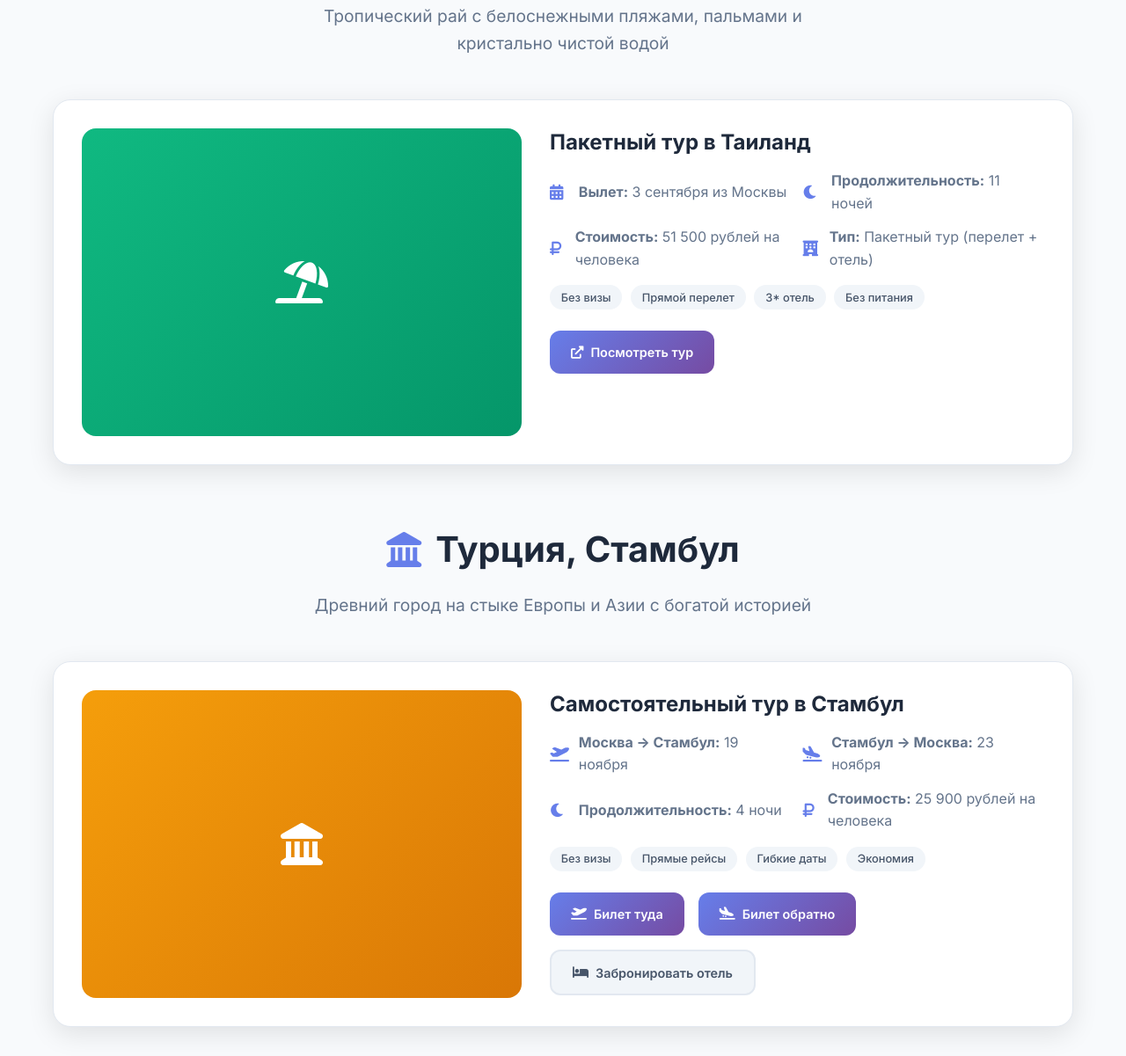
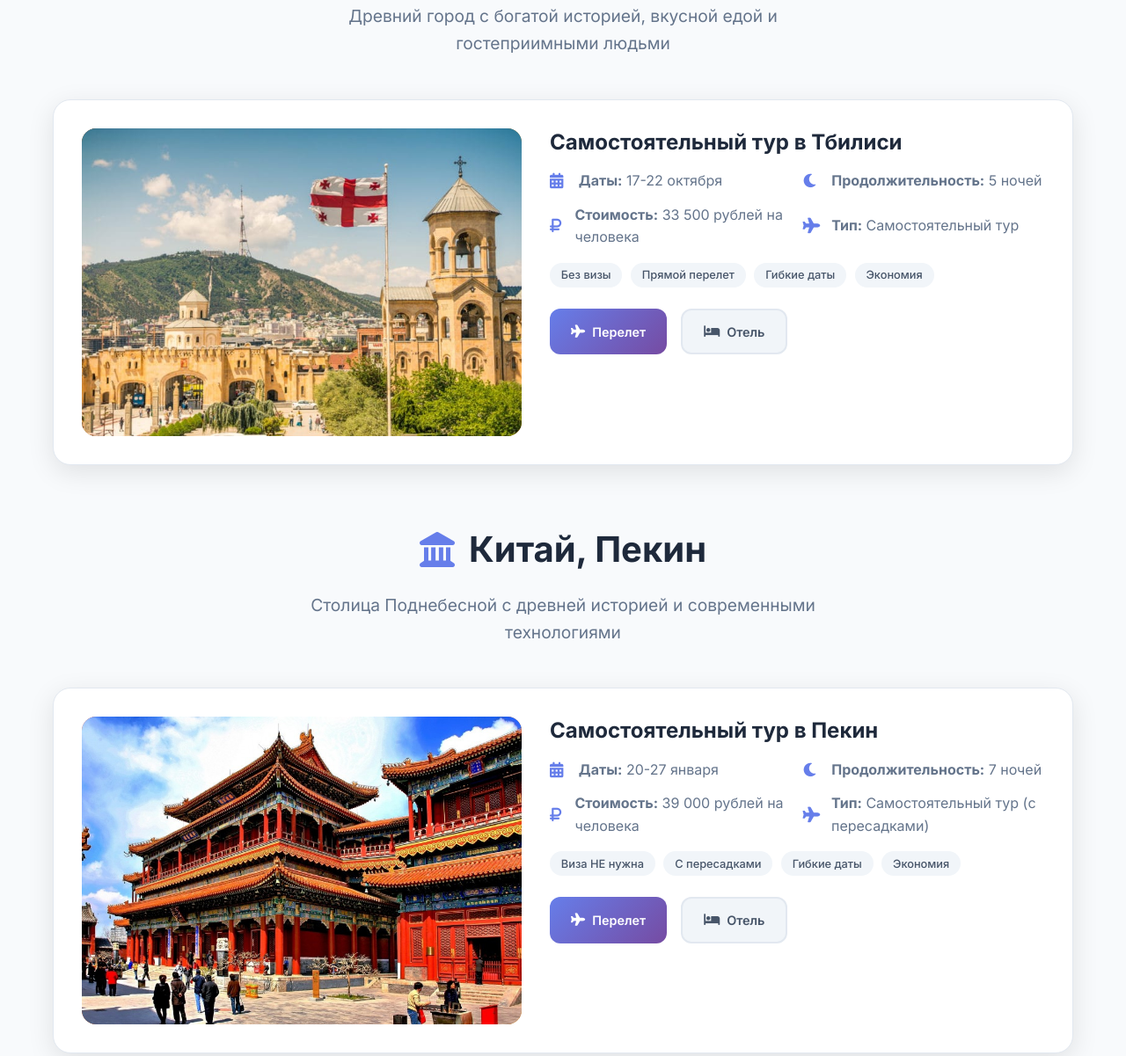
Before and after one commit to ootpusk/travel-tools, a website: page actual-tours.html in a window 1280 px wide. Shown: the part 1296-2497 px from the top of the page at 88% size. Drawn offline with Linux system fonts and the light colour scheme.

Commit message:
Add files via upload

```diff
--- a/actual-tours.html
+++ b/actual-tours.html
@@ -33,7 +33,7 @@
         <div class="container">
             <div class="hero-content">
                 <h2>Актуальная подборка путешествий</h2>
-                <p>Цены актуальны на дату составления подборки (01.09.2025) и могут измениться</p>
+                <p>Цены актуальны на дату составления подборки (01.10.2025) и могут измениться</p>
             </div>
         </div>
     </section>
@@ -43,76 +43,30 @@
     <!-- Main Content -->
     <main class="main-content">
         <div class="container">
-            <!-- Dubai Section -->
-            <section id="dubai" class="category-section">
+            <!-- Turkey Section -->
+            <section id="turkey" class="category-section">
                 <div class="section-header">
-                    <h2><i class="fas fa-mosque"></i> ОАЭ, Дубай</h2>
-                    <p>Современный мегаполис в пустыне с небоскребами и пляжами</p>
+                    <h2><i class="fas fa-umbrella-beach"></i> Турция, Кемер</h2>
+                    <p>Курортный город на побережье Средиземного моря с красивыми пляжами</p>
                 </div>
                 <div class="trip-card">
-                    <div class="trip-image">
-                        <i class="fas fa-mosque"></i>
+                    <div class="trip-image turkey">
+                        <img src="pic for actual tours/kemer.jpg" alt="Кемер" class="trip-photo">
                     </div>
                     <div class="trip-content">
-                        <h3>Пакетный тур в Дубай</h3>
+                        <h3>Пакетный тур в Кемер</h3>
                         <div class="trip-details">
                             <div class="trip-detail">
                                 <i class="fas fa-calendar-alt"></i>
-                                <span><strong>Вылет:</strong> 7 сентября из Москвы</span>
+                                <span><strong>Вылет:</strong> 31 октября из Москвы</span>
                             </div>
                             <div class="trip-detail">
                                 <i class="fas fa-moon"></i>
-                                <span><strong>Продолжительность:</strong> 7 ночей</span>
+                                <span><strong>Продолжительность:</strong> 6 ночей</span>
                             </div>
                             <div class="trip-detail">
                                 <i class="fas fa-ruble-sign"></i>
-                                <span><strong>Стоимость:</strong> 45 500 рублей на человека</span>
-                            </div>
-                            <div class="trip-detail">
-                                <i class="fas fa-hotel"></i>
-                                <span><strong>Тип:</strong> Пакетный тур (перелет + отель)</span>
-                            </div>
-                        </div>
-                        <div class="trip-features">
-                            <span class="feature">Безвизовый въезд</span>
-                            <span class="feature">Прямой перелет</span>
-                            <span class="feature">4* отель</span>
-                            <span class="feature">Завтраки</span>
-                        </div>
-                        <div class="trip-actions">
-                            <a href="https://tourvisor.ru/t/5699592551#tvtourid=5699592551" target="_blank" rel="noopener noreferrer" class="btn btn-primary">
-                                <i class="fas fa-external-link-alt"></i>
-                                Посмотреть тур
-                            </a>
-                        </div>
-                    </div>
-                </div>
-            </section>
-
-            <!-- Thailand Section -->
-            <section id="thailand" class="category-section">
-                <div class="section-header">
-                    <h2><i class="fas fa-umbrella-beach"></i> Таиланд, Пхукет</h2>
-                    <p>Тропический рай с белоснежными пляжами, пальмами и кристально чистой водой</p>
-                </div>
-                <div class="trip-card">
-                    <div class="trip-image thailand">
-                        <i class="fas fa-umbrella-beach"></i>
-                    </div>
-                    <div class="trip-content">
-                        <h3>Пакетный тур в Таиланд</h3>
-                        <div class="trip-details">
-                            <div class="trip-detail">
-                                <i class="fas fa-calendar-alt"></i>
-                                <span><strong>Вылет:</strong> 3 сентября из Москвы</span>
-                            </div>
-                            <div class="trip-detail">
-                                <i class="fas fa-moon"></i>
-                                <span><strong>Продолжительность:</strong> 11 ночей</span>
-                            </div>
-                            <div class="trip-detail">
-                                <i class="fas fa-ruble-sign"></i>
-                                <span><strong>Стоимость:</strong> 51 500 рублей на человека</span>
+                                <span><strong>Стоимость:</strong> 65 000 рублей на человека</span>
                             </div>
                             <div class="trip-detail">
                                 <i class="fas fa-hotel"></i>
@@ -122,67 +76,113 @@
                         <div class="trip-features">
                             <span class="feature">Без визы</span>
                             <span class="feature">Прямой перелет</span>
-                            <span class="feature">3* отель</span>
-                            <span class="feature">Без питания</span>
+                            <span class="feature">5* отель</span>
+                            <span class="feature">Все включено</span>
                         </div>
                         <div class="trip-actions">
-                            <a href="https://tourvisor.ru/t/5699531768#tvtourid=5699531768" target="_blank" rel="noopener noreferrer" class="btn btn-primary">
+                            <a href="https://tourvisor.ru/search.php?ts_dosearch=1&s_form_mode=0&s_nights_from=6&s_nights_to=14&s_regular=1&x_hotel_codes=1332&s_j_date_from=13.10.2025&s_j_date_to=31.10.2025&s_adults=2&s_meal=7&s_stars=5&s_flyfrom=1&s_country=4&s_currency=0" target="_blank" rel="noopener noreferrer" class="btn btn-primary">
                                 <i class="fas fa-external-link-alt"></i>
-                                Посмотреть тур
+                                Подробнее здесь
                             </a>
                         </div>
                     </div>
                 </div>
             </section>
 
-            <!-- Istanbul Section -->
-            <section id="istanbul" class="category-section">
+            <!-- Georgia Section -->
+            <section id="georgia" class="category-section">
                 <div class="section-header">
-                    <h2><i class="fas fa-landmark"></i> Турция, Стамбул</h2>
-                    <p>Древний город на стыке Европы и Азии с богатой историей</p>
+                    <h2><i class="fas fa-mountain"></i> Грузия, Тбилиси</h2>
+                    <p>Древний город с богатой историей, вкусной едой и гостеприимными людьми</p>
                 </div>
                 <div class="trip-card">
-                    <div class="trip-image istanbul">
-                        <i class="fas fa-landmark"></i>
+                    <div class="trip-image georgia">
+                        <img src="pic for actual tours/Tbilisi.jpg" alt="Тбилиси" class="trip-photo">
                     </div>
                     <div class="trip-content">
-                        <h3>Самостоятельный тур в Стамбул</h3>
+                        <h3>Самостоятельный тур в Тбилиси</h3>
                         <div class="trip-details">
                             <div class="trip-detail">
-                                <i class="fas fa-plane-departure"></i>
-                                <span><strong>Москва → Стамбул:</strong> 19 ноября</span>
-                            </div>
-                            <div class="trip-detail">
-                                <i class="fas fa-plane-arrival"></i>
-                                <span><strong>Стамбул → Москва:</strong> 23 ноября</span>
+                                <i class="fas fa-calendar-alt"></i>
+                                <span><strong>Даты:</strong> 17-22 октября</span>
                             </div>
                             <div class="trip-detail">
                                 <i class="fas fa-moon"></i>
-                                <span><strong>Продолжительность:</strong> 4 ночи</span>
+                                <span><strong>Продолжительность:</strong> 5 ночей</span>
                             </div>
                             <div class="trip-detail">
                                 <i class="fas fa-ruble-sign"></i>
-                                <span><strong>Стоимость:</strong> 25 900 рублей на человека</span>
+                                <span><strong>Стоимость:</strong> 33 500 рублей на человека</span>
+                            </div>
+                            <div class="trip-detail">
+                                <i class="fas fa-plane"></i>
+                                <span><strong>Тип:</strong> Самостоятельный тур</span>
                             </div>
                         </div>
                         <div class="trip-features">
                             <span class="feature">Без визы</span>
-                            <span class="feature">Прямые рейсы</span>
+                            <span class="feature">Прямой перелет</span>
                             <span class="feature">Гибкие даты</span>
                             <span class="feature">Экономия</span>
                         </div>
                         <div class="trip-actions">
-                            <a href="https://www.kupibilet.ru/search?adult=1&cabinClass=Y&child=0&childrenAges=[]&infant=0&route[0]=iatax:MOW_2025-11-19_date_2025-11-19_iatax:IST&v=2" target="_blank" rel="noopener noreferrer" class="btn btn-primary">
-                                <i class="fas fa-plane-departure"></i>
-                                Билет туда
+                            <a href="https://kupibilet.ru/search?v=2&cabinClass=Y&adult=1&child=0&infant=0&route%5B0%5D=iatax:MOW_2025-10-17_date_2025-10-17_iatax:TBS&route%5B1%5D=iatax:TBS_2025-10-22_date_2025-10-22_iatax:MOW&utm_campaign=tickets&agent=kup747&utm_medium=search&utm_source=direct&ticket=1760648400000-WZ-565_1761076800000-WZ-566&tag=searchru" target="_blank" rel="noopener noreferrer" class="btn btn-primary">
+                                <i class="fas fa-plane"></i>
+                                Перелет
                             </a>
-                            <a href="https://www.kupibilet.ru/search?adult=1&cabinClass=Y&child=0&childrenAges=[]&infant=0&route[0]=iatax:IST_2025-11-23_date_2025-11-23_iatax:MOW&v=2" target="_blank" rel="noopener noreferrer" class="btn btn-primary">
-                                <i class="fas fa-plane-arrival"></i>
-                                Билет обратно
+                            <a href="https://www.booking.com/Share-hogWYu" target="_blank" rel="noopener noreferrer" class="btn btn-secondary">
+                                <i class="fas fa-bed"></i>
+                                Отель
                             </a>
-                            <a href="https://www.booking.com/Share-pOTFs8Ml" target="_blank" rel="noopener noreferrer" class="btn btn-secondary">
+                        </div>
+                    </div>
+                </div>
+            </section>
+
+            <!-- China Section -->
+            <section id="china" class="category-section">
+                <div class="section-header">
+                    <h2><i class="fas fa-landmark"></i> Китай, Пекин</h2>
+                    <p>Столица Поднебесной с древней историей и современными технологиями</p>
+                </div>
+                <div class="trip-card">
+                    <div class="trip-image china">
+                        <img src="pic for actual tours/pekin.jpg" alt="Пекин" class="trip-photo">
+                    </div>
+                    <div class="trip-content">
+                        <h3>Самостоятельный тур в Пекин</h3>
+                        <div class="trip-details">
+                            <div class="trip-detail">
+                                <i class="fas fa-calendar-alt"></i>
+                                <span><strong>Даты:</strong> 20-27 января</span>
+                            </div>
+                            <div class="trip-detail">
+                                <i class="fas fa-moon"></i>
+                                <span><strong>Продолжительность:</strong> 7 ночей</span>
+                            </div>
+                            <div class="trip-detail">
+                                <i class="fas fa-ruble-sign"></i>
+                                <span><strong>Стоимость:</strong> 39 000 рублей на человека</span>
+                            </div>
+                            <div class="trip-detail">
+                                <i class="fas fa-plane"></i>
+                                <span><strong>Тип:</strong> Самостоятельный тур (с пересадками)</span>
+                            </div>
+                        </div>
+                        <div class="trip-features">
+                            <span class="feature">Виза НЕ нужна</span>
+                            <span class="feature">С пересадками</span>
+                            <span class="feature">Гибкие даты</span>
+                            <span class="feature">Экономия</span>
+                        </div>
+                        <div class="trip-actions">
+                            <a href="https://kupibilet.ru/search?v=2&cabinClass=Y&adult=1&child=0&infant=0&route%5B0%5D=iatax:MOW_2026-01-20_date_2026-01-20_iatax:BJS&route%5B1%5D=iatax:BJS_2026-01-27_date_2026-01-27_iatax:MOW&utm_campaign=tickets&utm_source=direct&utm_medium=search&tag=searchru&ticket=1768856400000-S7-3021_1768924800000-S7-6311_1769443200000-S7-5724_1769446800000-S7-2508&agent=kup747" target="_blank" rel="noopener noreferrer" class="btn btn-primary">
+                                <i class="fas fa-plane"></i>
+                                Перелет
+                            </a>
+                            <a href="https://www.booking.com/Share-sN1B2js" target="_blank" rel="noopener noreferrer" class="btn btn-secondary">
                                 <i class="fas fa-bed"></i>
-                                Забронировать отель
+                                Отель
                             </a>
                         </div>
                     </div>
@@ -239,9 +239,9 @@
                 <div class="footer-section">
                     <h4>Направления</h4>
                     <ul>
-                        <li><a href="#dubai">Дубай</a></li>
-                        <li><a href="#thailand">Таиланд</a></li>
-                        <li><a href="#istanbul">Стамбул</a></li>
+                        <li><a href="#turkey">Кемер</a></li>
+                        <li><a href="#georgia">Тбилиси</a></li>
+                        <li><a href="#china">Пекин</a></li>
                     </ul>
                 </div>
                 <div class="footer-section">
--- a/styles.css
+++ b/styles.css
@@ -535,6 +535,28 @@ body {
 
 .trip-image.thailand {
     background: linear-gradient(135deg, #10b981 0%, #059669 100%);
+}
+
+.trip-image.turkey {
+    background: linear-gradient(135deg, #4ecdc4 0%, #44a08d 100%);
+    overflow: hidden;
+}
+
+.trip-image.georgia {
+    background: linear-gradient(135deg, #8b4513 0%, #daa520 100%);
+    overflow: hidden;
+}
+
+.trip-image.china {
+    background: linear-gradient(135deg, #e74c3c 0%, #f39c12 100%);
+    overflow: hidden;
+}
+
+.trip-image .trip-photo {
+    width: 100%;
+    height: 100%;
+    object-fit: cover;
+    border-radius: 12px;
 }
 
 /* New trip card styles for gotov_trip.html */
```
Also changed, not shown: index.html (+0 -3 lines), pic for actual tours/Tbilisi.jpg (added), pic for actual tours/kemer.jpg (added), pic for actual tours/pekin.jpg (added).
